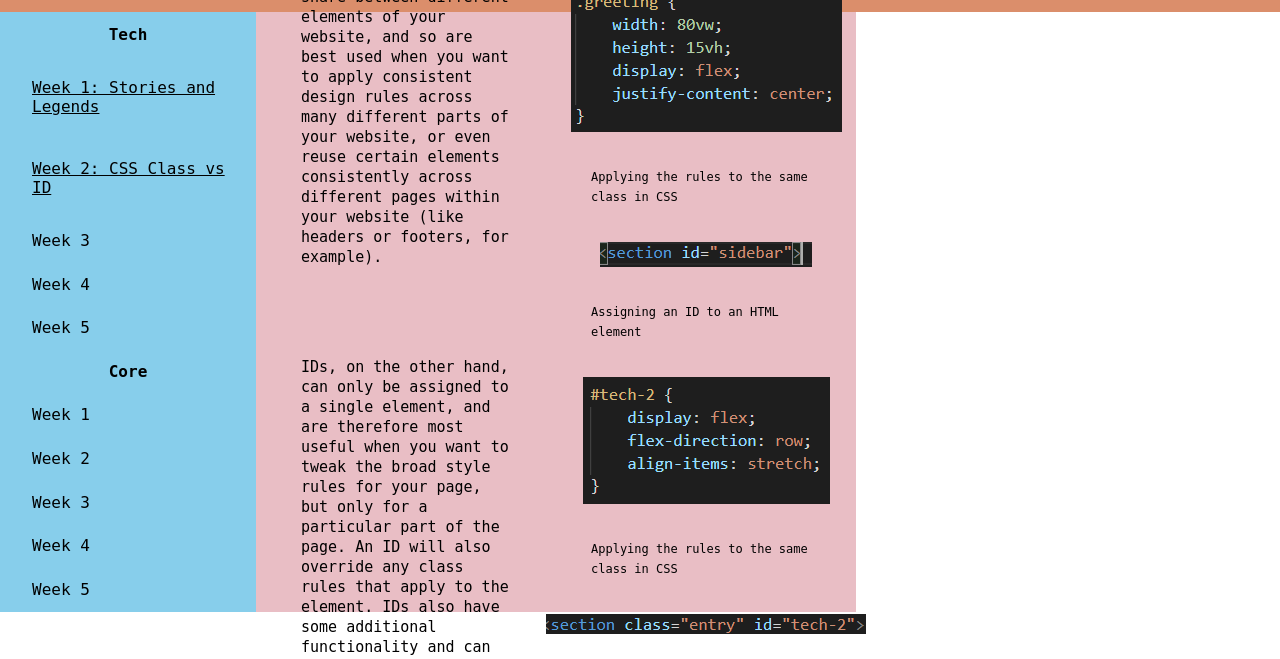
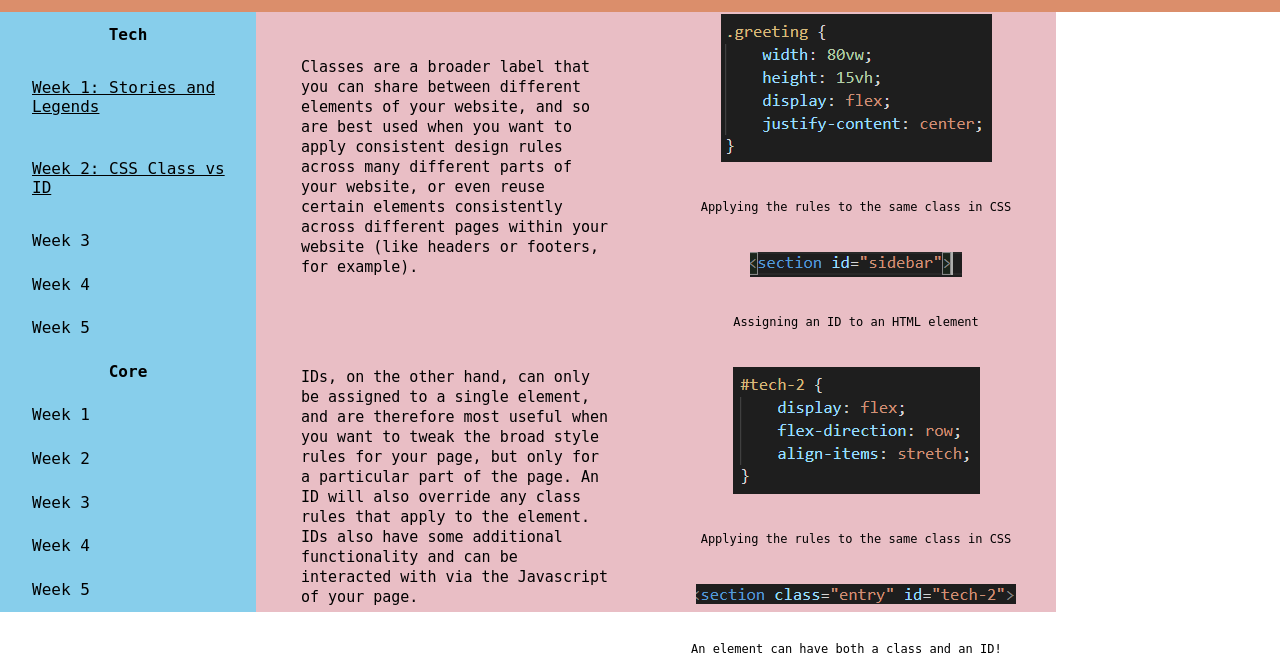
Before and after one commit to joshua-wc/joshua-wc.github.io, a plain HTML site: page blog/tech-2-blog.html in a window 1280 px wide. Shown: the part 188-847 px from the top of the page. Drawn offline with Linux system fonts and the light colour scheme.

Commit message:
Increase size of boxes

```diff
--- a/blog/tech-2-blog.html
+++ b/blog/tech-2-blog.html
@@ -20,7 +20,7 @@
         <a href="/index.html">Home</a>
       </div>
   </section>
-  <section class="main">
+  <section class="main" id="tech-2">
     <section class="sidebar">
       <table>
           <th>Tech</th>
--- a/styles/main.css
+++ b/styles/main.css
@@ -120,8 +120,8 @@ a:hover {
     display: flex;
     flex-direction: row;
     align-items: center;
-    max-height: 75vh;
-    flex: 0 1 75vh;
+    max-height: 100vh;
+    flex: 0 1 100vh;
 }
 
 .explanation {
```
